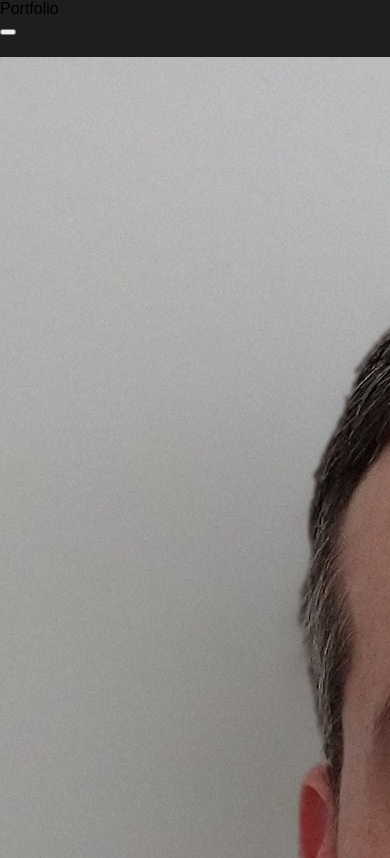
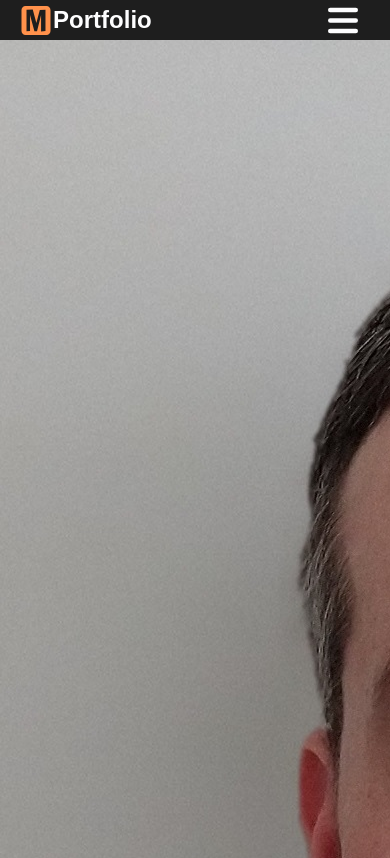
Before and after one commit to miklosoravecz/Portfolio, a website: page resume.html in a window 390 px wide. Shown: the top 858 px of the page. Drawn offline with Linux system fonts and the light colour scheme; a web font is replaced by a local one.

Commit message:
comment out

```diff
--- a/resume.html
+++ b/resume.html
@@ -9,13 +9,33 @@
     </head>
     <body>
         <div class="page-container">
-            <header>
+            <!-- <header>
                 <div class="header-wrapper">
                 <div class="header-title">Portfolio</div>
                 <div class="header-subtitle" id="logo-subtitle"></div>
                 </div>
                 <button class="button" id="lang-button">
                 </button>
+                </header> -->
+            <header id="#">
+                <nav class="navbar">
+                    <a href="#" class="navbar-brand">
+                        <img class="navbar-img" src="./src/svg/own-icon.svg" alt="own-icon" ></img>
+                        Portfolio
+                    </a>
+                    <div class="navbar-menu" id="navbar-menu">
+                        <a class="menu-item" id="about-btn" href="#about">About</a>
+                        <a class="menu-item" id="projects-btn" href="#projects">Projects</a>
+                        <a class="menu-item" id="contact-btn" href="#contact">Contact</a>
+                    </div>
+                    <div class="navbar-burger">
+                        <button type="button" class="navbar-burger-button" id="burger-button">
+                            <div class="navbar-burger-bar"></div>
+                            <div class="navbar-burger-bar"></div>
+                            <div class="navbar-burger-bar"></div>
+                        </button>
+                    </div>
+                </nav>
             </header>
             <main class="main">
                 <div class="content">
@@ -196,7 +216,7 @@
                             <img src="src/img/studio.JPG" alt="" class="main__section-six__picture__image">
                         </div>
                     </div>
-                    <div class="main__section-ten">
+                    <!-- <div class="main__section-ten">
                         <div class="main__section-ten__content">
                         <h1 class="main__section-ten__content__title">Yhteystiedot</h1>
                         <div class="main__section-ten__content__text-container">
@@ -235,7 +255,7 @@
                         </div>
                         </div>
                         </div>
-                    </div>
+                        </div> -->
                 </div>
             </main>
         </div>
```
Lines whose indentation alone changed are shown as unchanged.
